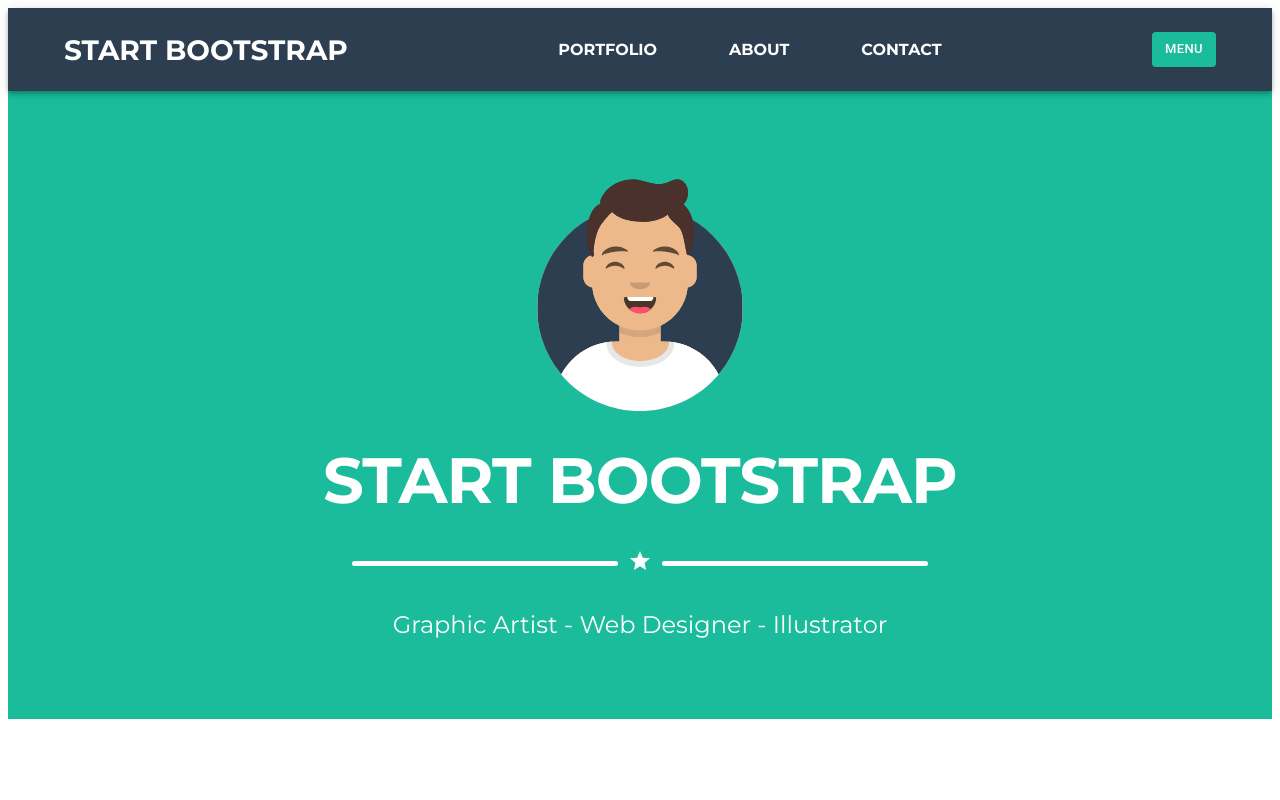
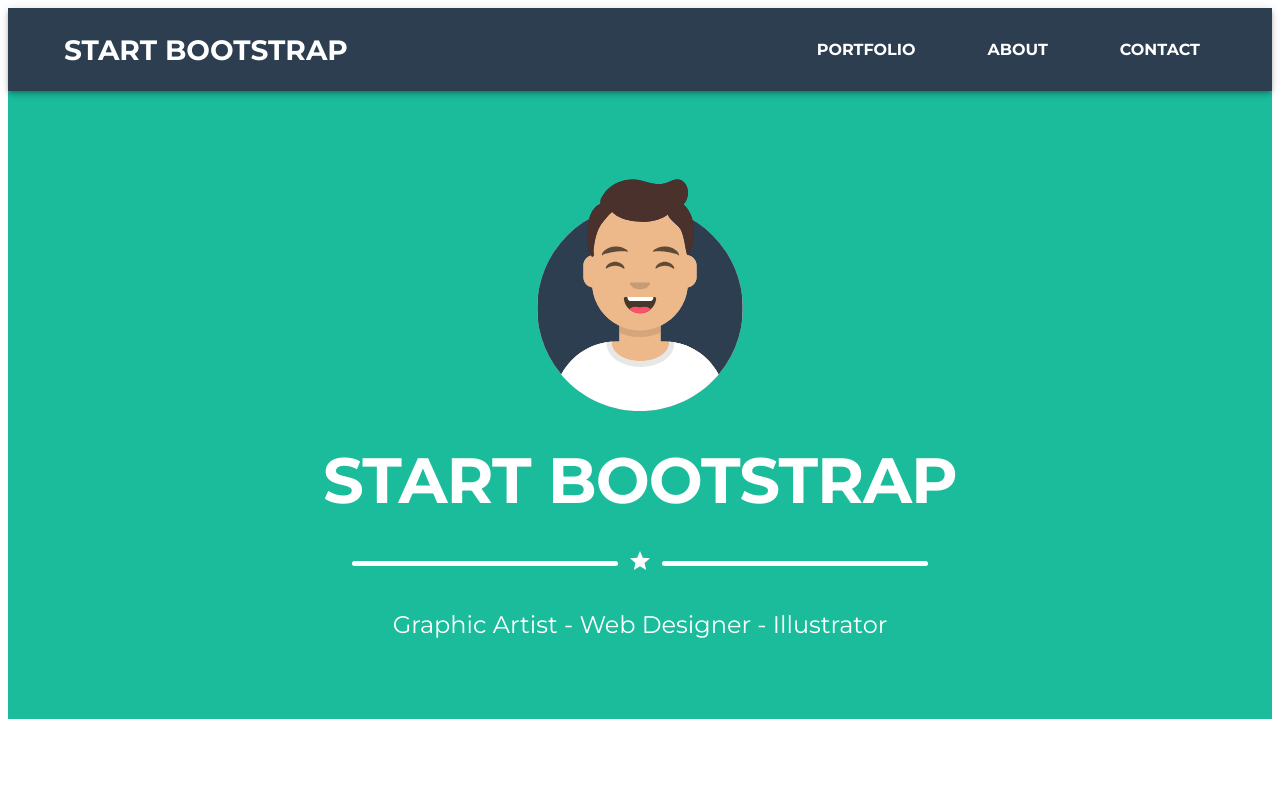
Before and after one commit to OmairAttili/Task1, a React (Vite) app: page / in a window 1280 px wide. Shown: the top 800 px of the page. Built offline with nearby package versions, Linux system fonts and the light colour scheme.

Commit message:
Edit in Menu

```diff
--- a/src/components/menu/Menu.jsx
+++ b/src/components/menu/Menu.jsx
@@ -2,7 +2,7 @@ import * as React from 'react';
 import Button from '@mui/material/Button';
 import Menu from '@mui/material/Menu';
 import MenuItem from '@mui/material/MenuItem';
-import { Link } from '@mui/material';
+import { Link ,Box} from '@mui/material';
 
 export default function BasicMenu() {
   const id = React.useId();
@@ -18,7 +18,7 @@ export default function BasicMenu() {
   };
 
   return (
-    <div>
+    <Box sx={{display:{md:'none'}}}>
       <Button
         id={buttonId}
         aria-controls={open ? menuId : undefined}
@@ -50,6 +50,6 @@ export default function BasicMenu() {
         <MenuItem onClick={handleClose}>ABOUT</MenuItem>
         </Link>
       </Menu>
-    </div>
+    </Box>
   );
 }
--- a/src/components/navbar/Navbar.jsx
+++ b/src/components/navbar/Navbar.jsx
@@ -13,7 +13,7 @@ export default function Navbar() {
         <Link href='#About' underline='none' color='white' sx={{p:2,":hover":{color:'#1abc9c'},transitionDuration:'200ms'}}>ABOUT</Link>
         <Link href='#' underline='none' color='white' sx={{p:2,":hover":{color:'#1abc9c'},transitionDuration:'200ms'}}>CONTACT</Link>
       </Box>
-      <BasicMenu sx={{display:{md:'none'}}}/>
+      <BasicMenu/>
     </Container>
   </AppBar>
 }
```
